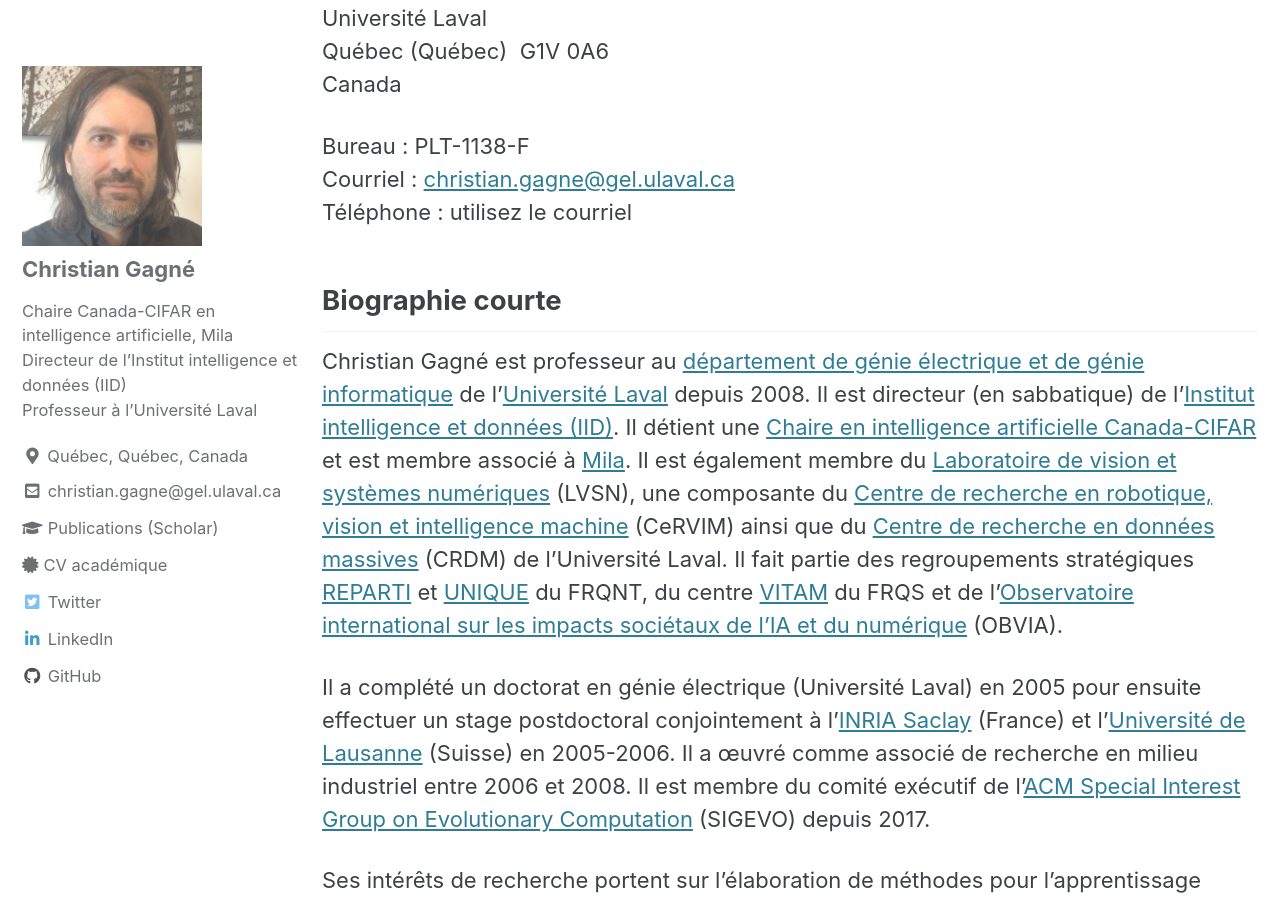
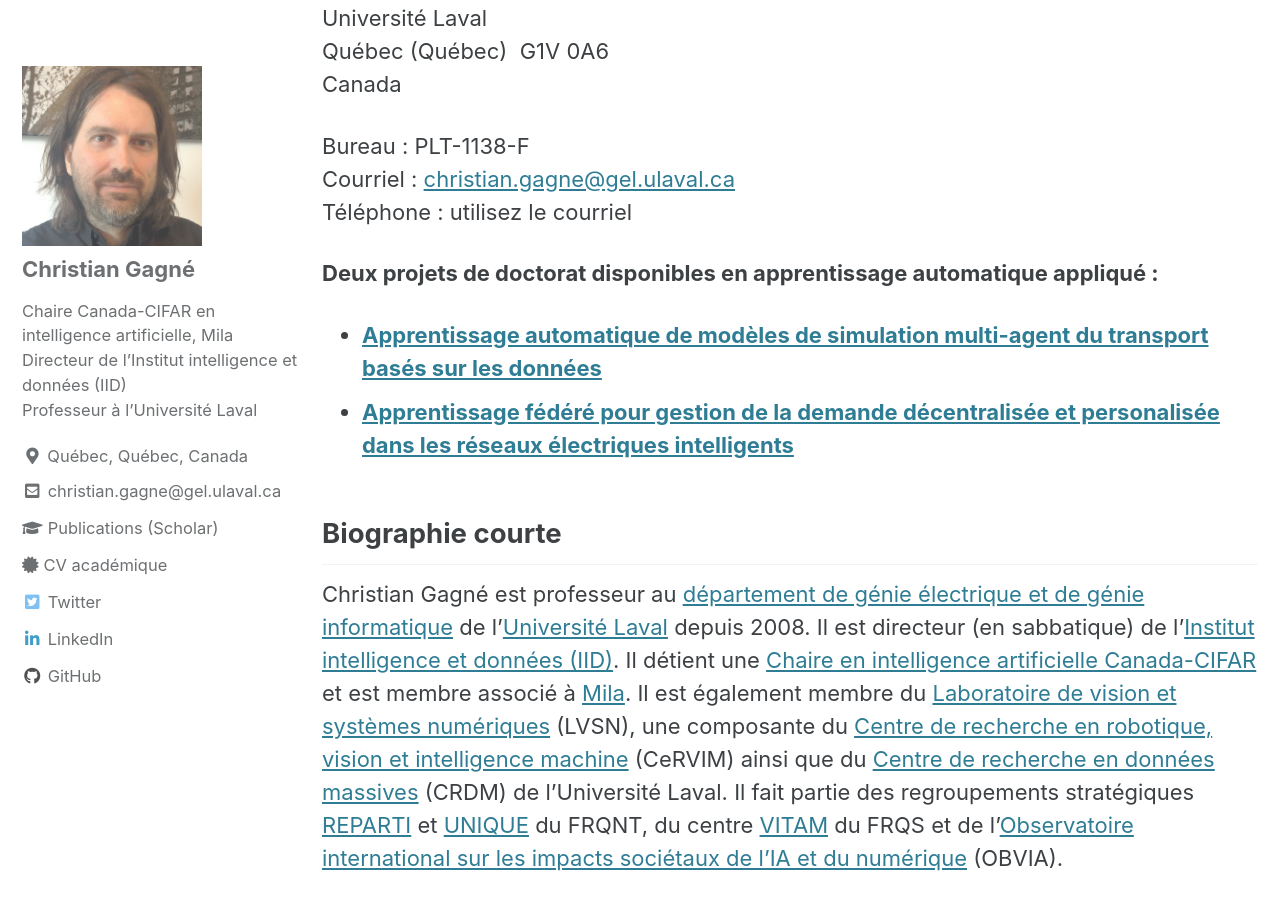
Before and after one commit to chgagne/chgagne.github.io, a Jekyll site: the page built from _pages/index.md, in a window 1280 px wide and 900 px high, scrolled down 453 px. Built offline with Jekyll 4.4.1, drawn with Linux system fonts in a browser that asks for light colours; cached includes are drawn as plain includes.

Commit message:
Ajout lien vers postes de PhD transport et réseau électrique.

```diff
--- a/_pages/index.md
+++ b/_pages/index.md
@@ -24,6 +24,11 @@ Courriel : [christian.gagne@gel.ulaval.ca](mailto:christian.gagne@gel.ulaval.ca)
 Téléphone : utilisez le courriel
 
 
+**Deux projets de doctorat disponibles en apprentissage automatique appliqué :**
+- [**Apprentissage automatique de modèles de simulation multi-agent du transport basés sur les données**](https://www.projets-recherche.ulaval.ca/projet?id=431099)
+- [**Apprentissage fédéré pour gestion de la demande décentralisée et personalisée dans les réseaux électriques intelligents**](https://www.projets-recherche.ulaval.ca/projet?id=431100)
+
+
 ## Biographie courte
 
 Christian Gagné est professeur au [département de génie électrique et de génie informatique](https://www.gelgif.ulaval.ca) de l'[Université Laval](https://www.ulaval.ca) depuis 2008. Il est directeur (en sabbatique) de l'[Institut intelligence et données (IID)](https://iid.ulaval.ca). Il détient une [Chaire en intelligence artificielle Canada-CIFAR](https://www.cifar.ca/fr/ia/strategie-pancanadienne-en-matiere-dintelligence-artificielle/les-chaires-en-ia-canada-cifar) et est membre associé à [Mila](https://mila.quebec). Il est également membre du [Laboratoire de vision et systèmes numériques](https://vision.gel.ulaval.ca) (LVSN), une composante du [Centre de recherche en robotique, vision et intelligence machine](https://cervim.ulaval.ca) (CeRVIM) ainsi que du [Centre de recherche en données massives](https://crdm.ulaval.ca) (CRDM) de l’Université Laval. Il fait partie des regroupements stratégiques [REPARTI](http://reparti.gel.ulaval.ca) et [UNIQUE](https://sites.google.com/view/unique-neuro-ai/abou) du FRQNT, du centre [VITAM](http://www.cersspl.ca/) du FRQS et de l'[Observatoire international sur les impacts sociétaux de l'IA et du numérique](https://observatoire-ia.ulaval.ca/) (OBVIA).
```
